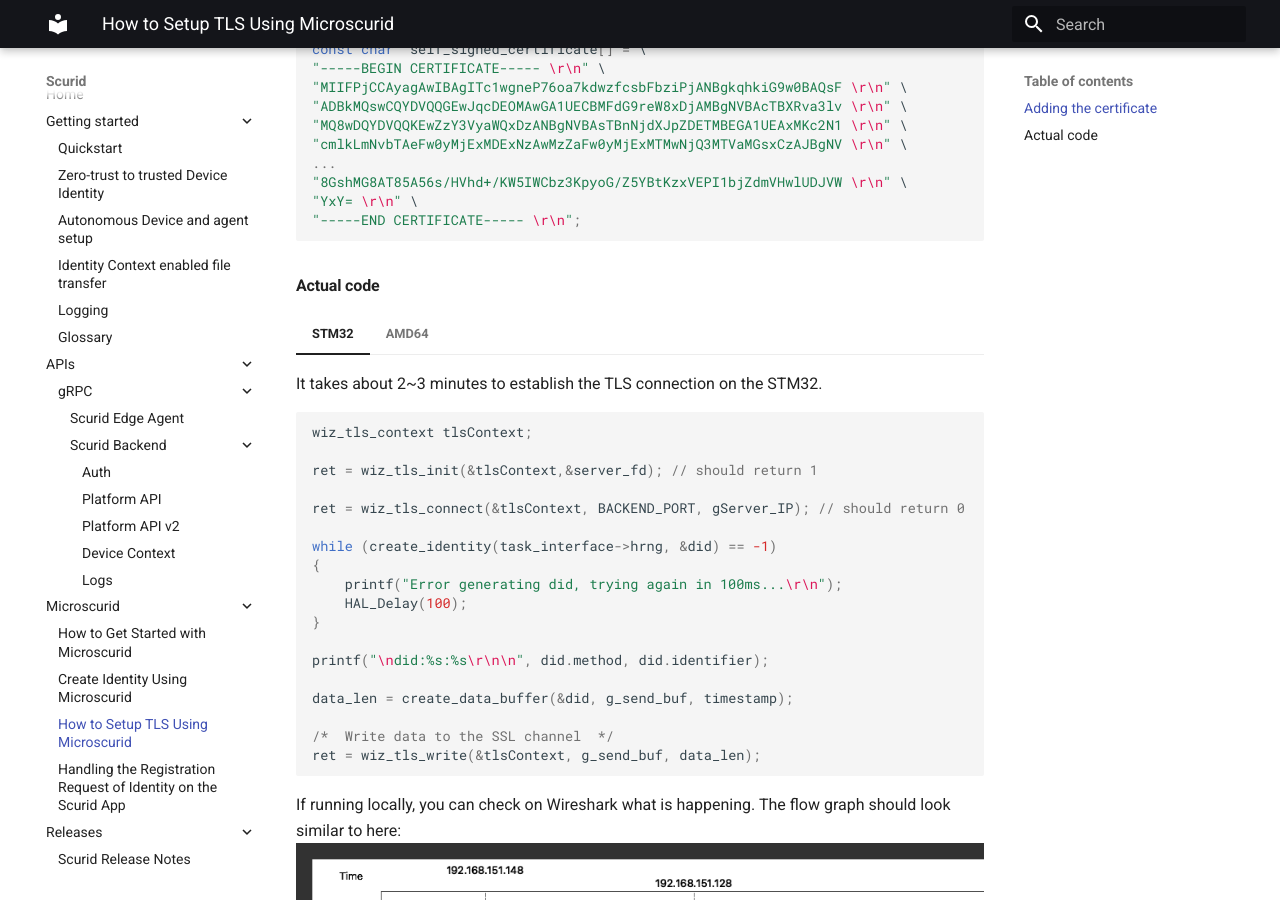
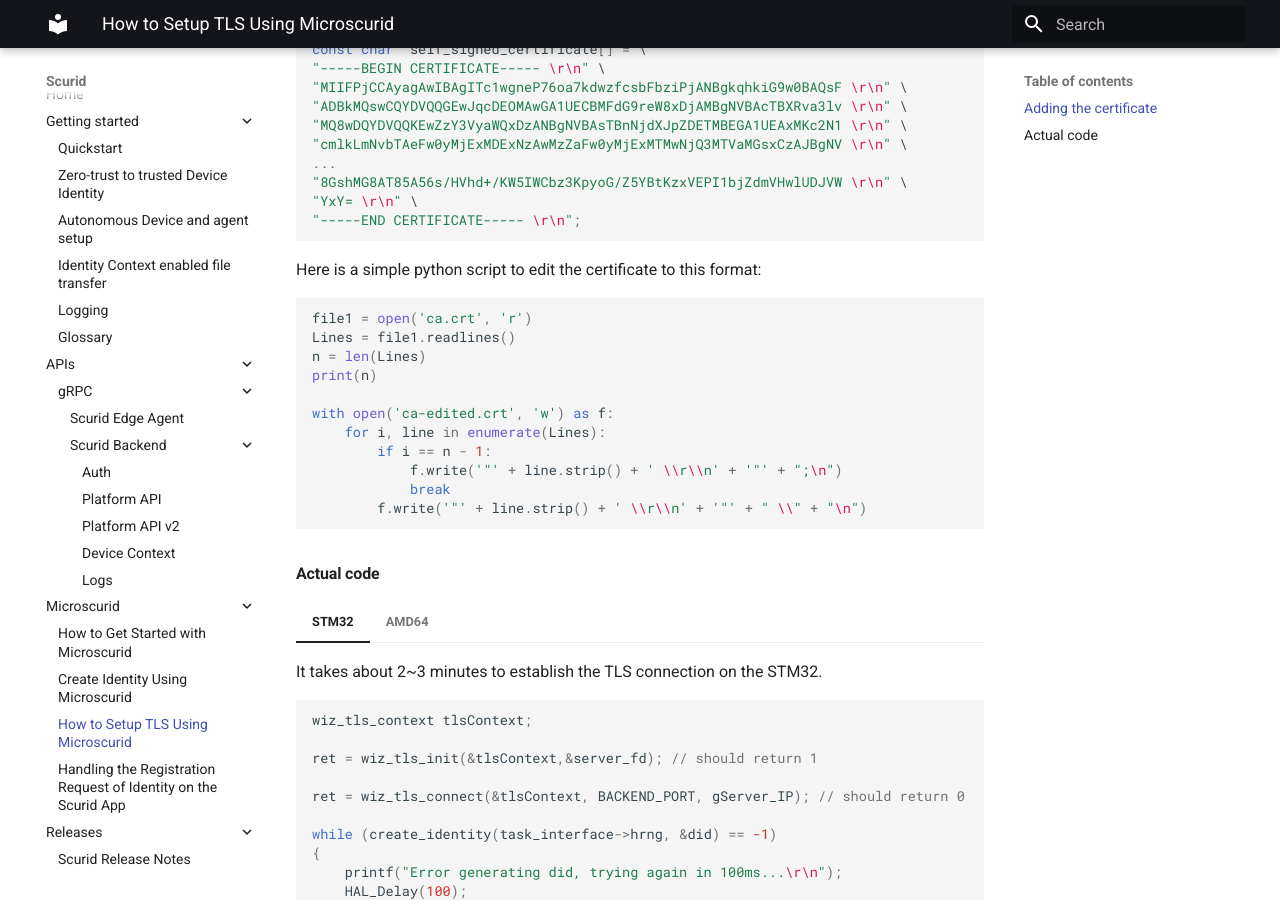
Before and after one commit to scurid-inc/docs, an MkDocs documentation site: the page built from docs/setupTLS.md, in a window 1280 px wide and 900 px high, scrolled down 341 px. Built offline with MkDocs 1.6.1 and Material for MkDocs 9.7.7, drawn with Linux system fonts in a browser that asks for light colours; the version menu is left out.

Commit message:
added python script

````diff
--- a/docs/setupTLS.md
+++ b/docs/setupTLS.md
@@ -16,6 +16,22 @@
     "8GshMG8AT85A56s/HVhd+/KW5IWCbz3KpyoG/Z5YBtKzxVEPI1bjZdmVHwlUDJVW \r\n" \
     "YxY= \r\n" \
     "-----END CERTIFICATE----- \r\n";
+    ```
+
+    Here is a simple python script to edit the certificate to this format:
+
+    ```python
+    file1 = open('ca.crt', 'r')
+    Lines = file1.readlines()
+    n = len(Lines)
+    print(n)
+
+    with open('ca-edited.crt', 'w') as f:
+        for i, line in enumerate(Lines):
+            if i == n - 1:
+                f.write('"' + line.strip() + ' \\r\\n' + '"' + ";\n")
+                break
+            f.write('"' + line.strip() + ' \\r\\n' + '"' + " \\" + "\n")
     ```
 
 === "AMD64"
````
